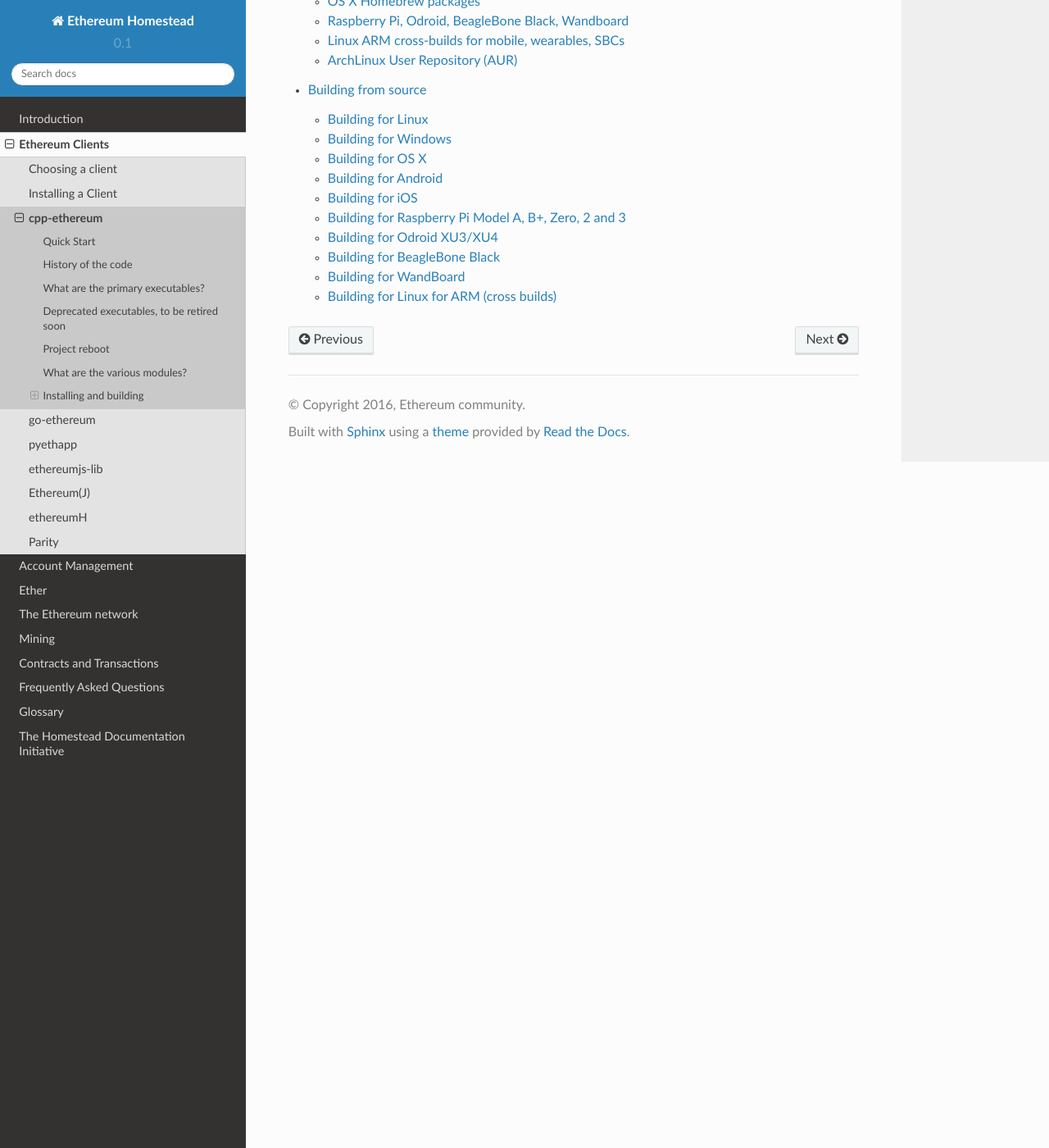
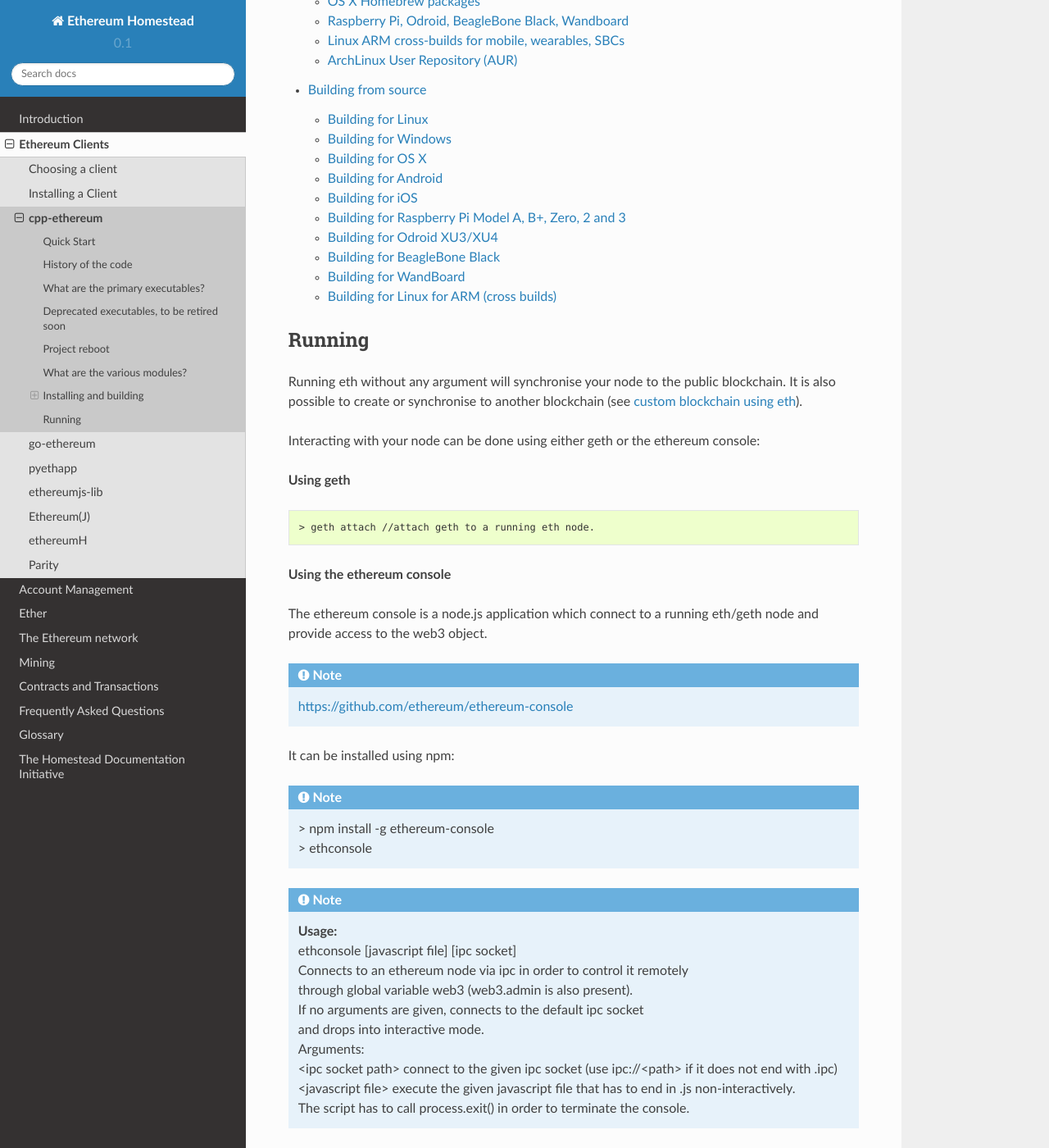
Before and after one commit to ethereum/homestead-guide, a Sphinx documentation site: the page built from source/ethereum-clients/cpp-ethereum/index.rst, in a window 1280 px wide and 1400 px high, scrolled down 4528 px. Shown: the whole window at 82% size. Built offline with Sphinx 7.4.7 and the Read the Docs theme 2.0.0, drawn with Linux system fonts in a browser that asks for light colours.

Commit message:
ethconsole

```diff
--- a/source/ethereum-clients/cpp-ethereum/index.rst
+++ b/source/ethereum-clients/cpp-ethereum/index.rst
@@ -144,3 +144,39 @@
 
    installing-binaries/index.rst
    building-from-source/index.rst
+
+Running
+--------------------------------------------------------------------------------
+
+Running eth without any argument will synchronise your node to the public blockchain.
+It is also possible to create or synchronise to another blockchain (see :ref:`custom blockchain using eth <custom-networks-eth>`).
+
+Interacting with your node can be done using either geth or the ethereum console:
+
+**Using geth**
+
+.. code:: Console
+
+   > geth attach //attach geth to a running eth node.
+
+**Using the ethereum console**
+
+The ethereum console is a node.js application which connect to a running eth/geth node and provide access to the web3 object.
+
+.. note:: https://github.com/ethereum/ethereum-console
+
+It can be installed using npm:
+
+.. note:: | > npm install -g ethereum-console
+            | > ethconsole
+
+.. note:: | **Usage:**
+        | ethconsole [javascript file] [ipc socket]
+        | Connects to an ethereum node via ipc in order to control it remotely
+        | through global variable web3 (web3.admin is also present).
+        | If no arguments are given, connects to the default ipc socket
+        | and drops into interactive mode.
+        | Arguments:
+        | <ipc socket path>  connect to the given ipc socket (use ipc://<path> if it does not end with .ipc)
+        | <javascript file>    execute the given javascript file that has to end in .js non-interactively.
+        | The script has to call process.exit() in order to terminate the console.
--- a/source/network/test-networks.rst
+++ b/source/network/test-networks.rst
@@ -92,6 +92,7 @@
 Setting up a local private testnet
 ********************************************************************************
 
+.. _custom-networks-eth:
 
 ++eth (C++ client)
 ================================================================================
```
